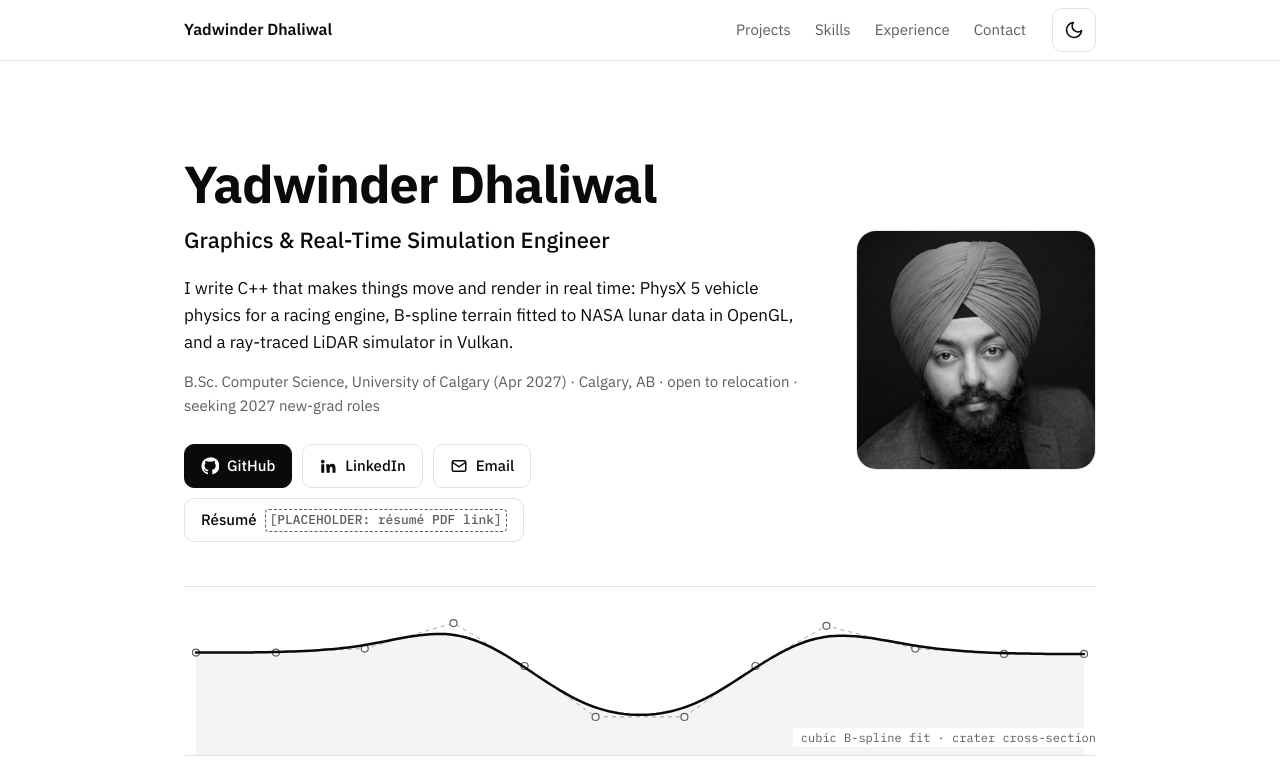
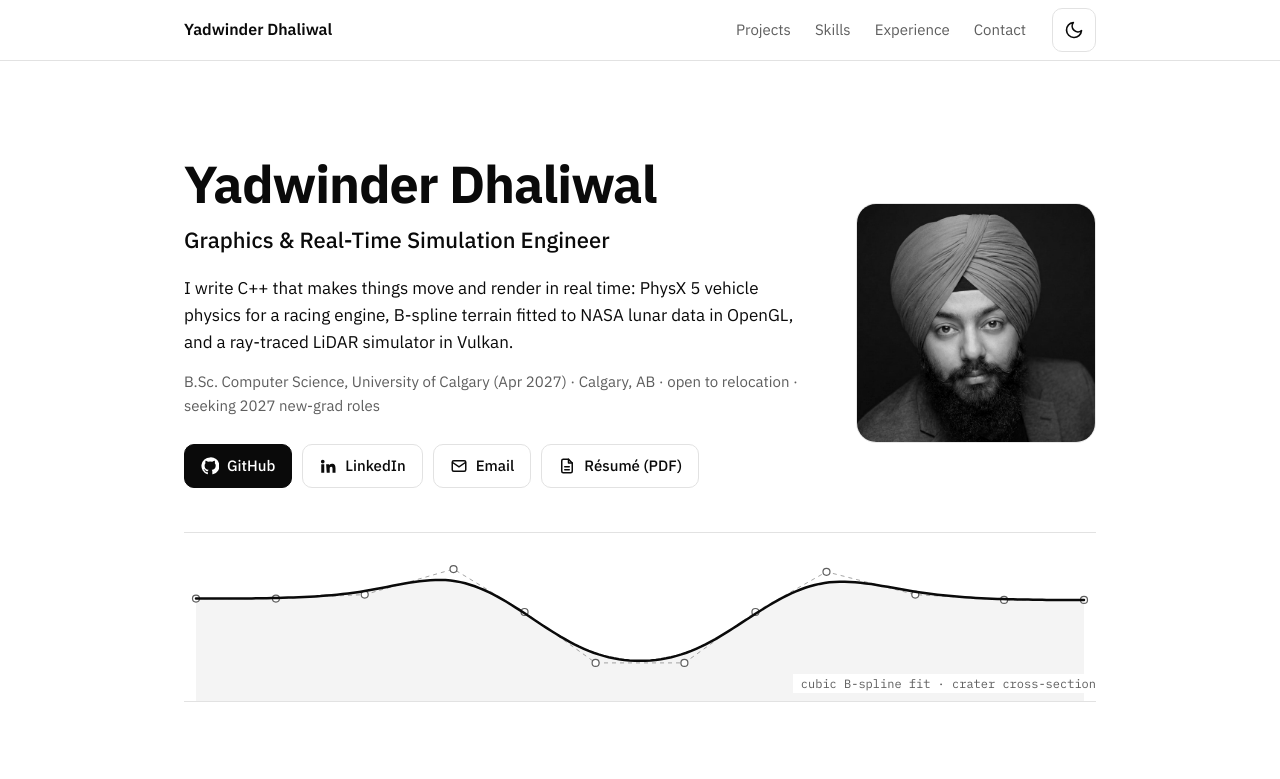
Before and after one commit to yadwinder-dhaliwal/yadwinder-dhaliwal.github.io, a plain HTML site: page index.html in a window 1280 px wide. Shown: the top 779 px of the page. Drawn offline with Linux system fonts and the light colour scheme.

Commit message:
Update portfolio

```diff
--- a/index.html
+++ b/index.html
@@ -208,7 +208,8 @@ try{var t=localStorage.getItem('theme');if(t==='dark'||t==='light')document.docu
         <svg viewBox="0 0 24 24" fill="currentColor"><path d="M4.98 3.5a2.5 2.5 0 1 1 0 5 2.5 2.5 0 0 1 0-5zM3 9.5h4V21H3zM9.5 9.5h3.8v1.6h.1c.5-1 1.8-2 3.8-2 4 0 4.8 2.6 4.8 6V21h-4v-5.1c0-1.2 0-2.8-1.7-2.8s-2 1.3-2 2.7V21h-4z"/></svg>LinkedIn</a>
       <a class="btn" href="mailto:yadwinderdhaliwal250@gmail.com">
         <svg viewBox="0 0 24 24" fill="none" stroke="currentColor" stroke-width="2"><rect x="3" y="5" width="18" height="14" rx="2"/><path d="m3 7 9 6 9-6"/></svg>Email</a>
-      <a class="btn" href="#">Résumé <span class="ph">[PLACEHOLDER: résumé PDF link]</span></a>
+      <a class="btn" href="Yadwinder_Dhaliwal_Resume.pdf" target="_blank" rel="noopener">
+        <svg viewBox="0 0 24 24" fill="none" stroke="currentColor" stroke-width="2" stroke-linecap="round" stroke-linejoin="round"><path d="M14 3H7a2 2 0 0 0-2 2v14a2 2 0 0 0 2 2h10a2 2 0 0 0 2-2V8z"/><path d="M14 3v5h5M9 13h6M9 17h6"/></svg>Résumé (PDF)</a>
     </div>
    </div>
     <img class="photo" src="media/headshot.jpg" width="640" height="640" alt="Portrait of Yadwinder Dhaliwal">
@@ -280,7 +281,7 @@ try{var t=localStorage.getItem('theme');if(t==='dark'||t==='light')document.docu
         <ul class="tl">
           <li><span class="d mono">Sep 2023 – Apr 2027</span><div><h4>B.Sc. Computer Science <span class="org">· University of Calgary</span></h4><p>Expected April 2027. Coursework: Data Structures &amp; Algorithms, Computer Game Development, Computer Architecture &amp; Assembly, Distributed Systems &amp; Networks, Object-Oriented Software Development.</p></div></li>
           <li><span class="d mono">Oct 2024 – now</span><div><h4>Package Handler <span class="org">· FedEx, Calgary</span></h4><p>Part-time alongside full-time study. Process 16,000–26,000 packages per 5-hour shift at near-100% scan accuracy against fixed dispatch deadlines.</p></div></li>
-          <li><span class="d mono">Jan 2025</span><div><h4>IT Specialist, volunteer <span class="org">· JDC West</span></h4><p><span class="ph">[PLACEHOLDER: what you set up or supported, and for how many people]</span></p></div></li>
+          <li><span class="d mono">Jan – Feb 2025</span><div><h4>IT Specialist, volunteer <span class="org">· JDC West</span></h4><p>Technical support for the team during the JDC West business competition: kept laptops, presentation equipment and shared files working under tight deadlines, and fixed hardware, software and network issues so the team could prepare and present without interruption.</p></div></li>
           <li><span class="d mono">Jan 2020 – Jul 2023</span><div><h4>Private Tutor &amp; ESL Teacher <span class="org">· Self-employed / Education Point, India</span></h4><p>Taught math, physics, chemistry and English; used mock-assessment results to find each student's weak topics and built targeted practice sets.</p></div></li>
         </ul>
       </div>
```
Also changed, not shown: 2 other files.
